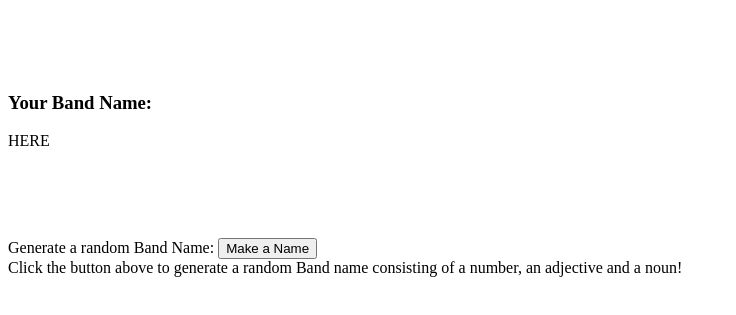
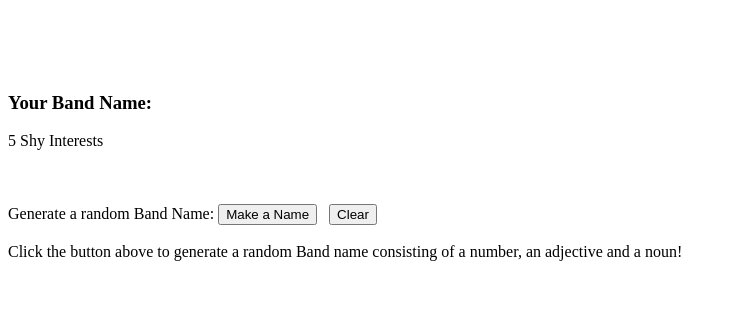
Before and after one commit to chrisjl13/MixedMessages, a plain HTML site: page index.html in a window 1280 px wide. Both pictures are taken after a click on the button "Make a Name". Shown: the part 79-394 px from the top of the page, without its empty margins (0-736 px from the left). Drawn offline with Linux system fonts and the light colour scheme.

Commit message:
JavaScript code updated - now working correctly. Clear button added to index.html

```diff
--- a/bandNameGenerator.js
+++ b/bandNameGenerator.js
@@ -613,8 +613,3 @@ const nounList = ['Men',
 'Curtain',
 'Dress',
 'Custard'];
-
-/*const clear = () => {
-   return document.getElementById("nameArea").value = ""; // Is not working in webpage?
-};
-*/
--- a/index.html
+++ b/index.html
@@ -6,15 +6,19 @@
     <!--<link rel="stylesheet" href="">-->
     <script src="bandNameGenerator.js"></script>
     <script>
-        let randIndex1 = Math.floor(Math.random() * numList.length);
-        let randIndex2 = Math.floor(Math.random() * adjectivesList.length);
-        let randIndex3 = Math.floor(Math.random() * nounList.length);
+        /* Function to generate random indexes for arrays and take into account rules for plural words depending on
+        ending letters and number returned in name */
+        const generateName = () => {
+            let randIndex1 = Math.floor(Math.random() * numList.length);
+            let randIndex2 = Math.floor(Math.random() * adjectivesList.length);
+            let randIndex3 = Math.floor(Math.random() * nounList.length);
+            let endInSOrYTest = nounList[randIndex3].slice(-1);
+            let endInChOrShTest = nounList[randIndex3].slice(-2);
+            let bandName = "";
 
-        let endInSOrYTest = nounList[randIndex3].slice(-1);
-        let endInChOrShTest = nounList[randIndex3].slice(-2);
-
-        let bandName = "";
-        const generateName = () => {
+            if (endInSOrYTest == 'y') {
+               let removeY = nounList[randIndex3].pop();
+            }
             if (randIndex1 > 1 && endInSOrYTest == 's') {
                 bandName += `${numList[randIndex1]} ${adjectivesList[randIndex2]} ${nounList[randIndex3]}es`;
             } else if(randIndex1 == 0 && endInSOrYTest =='s') {
@@ -36,8 +40,13 @@
             } else {
                 bandName += `${numList[randIndex1]} ${adjectivesList[randIndex2]} ${nounList[randIndex3]}`;
             }
-            return document.getElementById("nameArea").value = bandName;
-        }; // Inputs band name twice in textarea?
+            return document.getElementById("nameArea").innerHTML = bandName;
+        }; // Inputs band name twice in textarea for first button click only?
+
+        //Clear function
+        function clearContent() {
+            document.getElementById("nameArea").innerHTML = "";
+        };
 
         console.log(endInSOrYTest);
         console.log(endInChOrShTest);
@@ -51,12 +60,14 @@
     <br>
     <br>
     <h3>Your Band Name:</h3>
-    <p id="nameArea">HERE</p><br>
-    <!--<button type="button" id="clear" onclick="clear()"> Clear </button><br>-->
+    <div id="nameArea" name="nameArea">
+        HERE
+    </div>
     <br>
     <br>
     <br>
-    <label>Generate a random Band Name: <button type="button" onclick="generateName()" id="generateName">Make a Name</button></label>
+    <label>Generate a random Band Name: <button type="button" onclick="generateName()" id="generateName">Make a Name</button></label> &nbsp; <button type="button" id="clear" onclick="clearContent()"> Clear </button>
+    <br>
     <br>
     Click the button above to generate a random Band name consisting of a number, an adjective and a noun!
 
```
